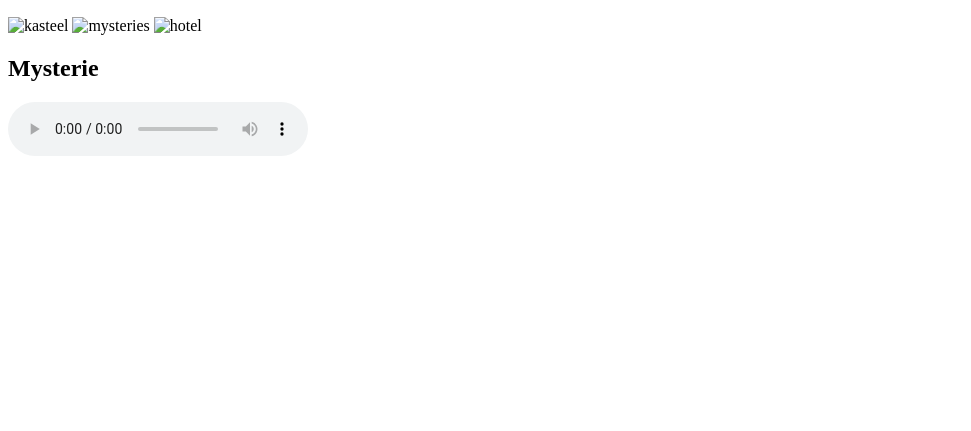
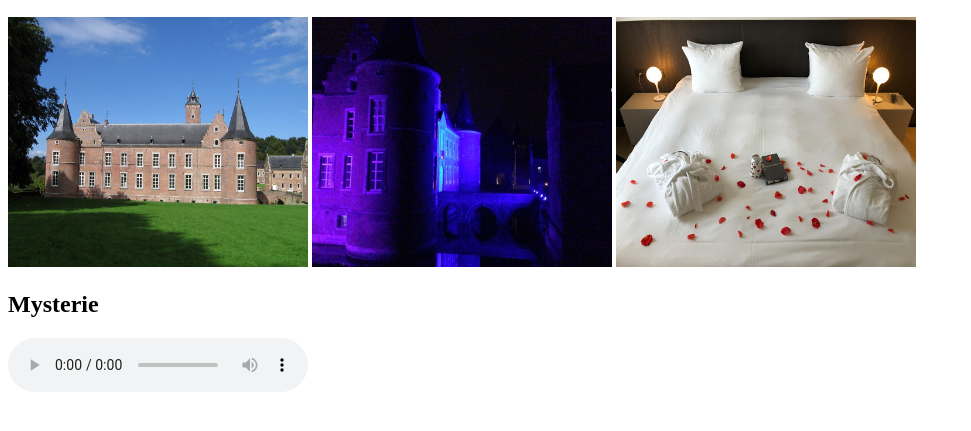
Before and after one commit to Gwendoline23/attractie, a plain HTML site: page galerij.html in a window 1280 px wide. Shown: the part 277-708 px from the top of the page, without its empty margins (0-971 px from the left). Drawn offline with Linux system fonts and the light colour scheme.

Commit message:
Update galerij.html

```diff
--- a/galerij.html
+++ b/galerij.html
@@ -19,13 +19,13 @@
 <section>
 <header><h2>Sfeerbeelden</h2></header>
 <article>
-<img src="afbeeldingen/Kasteel.jpg" alt="kasteel" title="kasteel" width="300" height="250">
-<img src="afbeeldingen/mysteries.jpg" alt="mysteries" title="mysteries" width="300" height="250">
-<img src="afbeeldingen/hotel.jpg" alt="hotel" title="hotel" width="300" height="250">
+<img src="afbeeldingenfolder/Kasteel.jpg" alt="kasteel" title="kasteel" width="300" height="250">
+<img src="afbeeldingenfolder/mysteries.jpg" alt="mysteries" title="mysteries" width="300" height="250">
+<img src="afbeeldingenfolder/hotel.jpg" alt="hotel" title="hotel" width="300" height="250">
 </article>
 <section>
 <h2>Mysterie<h2>
-<audio controls autoplay src="geluiden/mysterieus.mp3"></audio>
+<audio controls autoplay src="geluidenfolder/mysterieus.mp3"></audio>
 </section>
 <aside></aside>
 <foother></foother>
```
